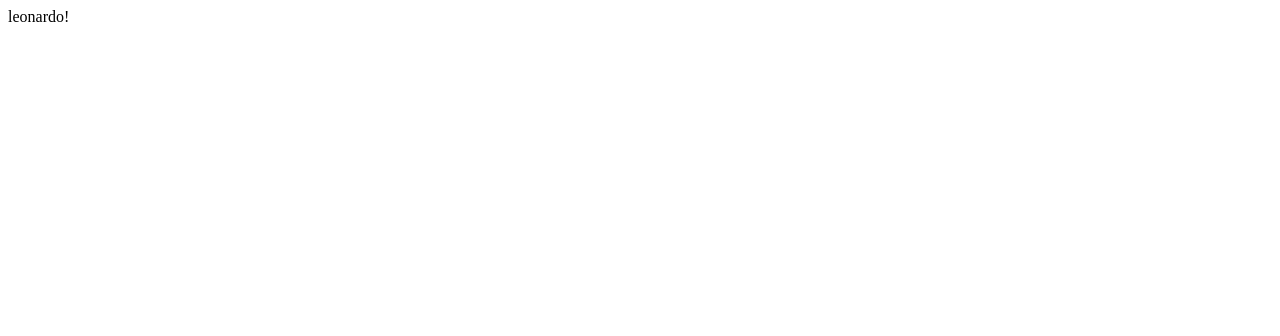
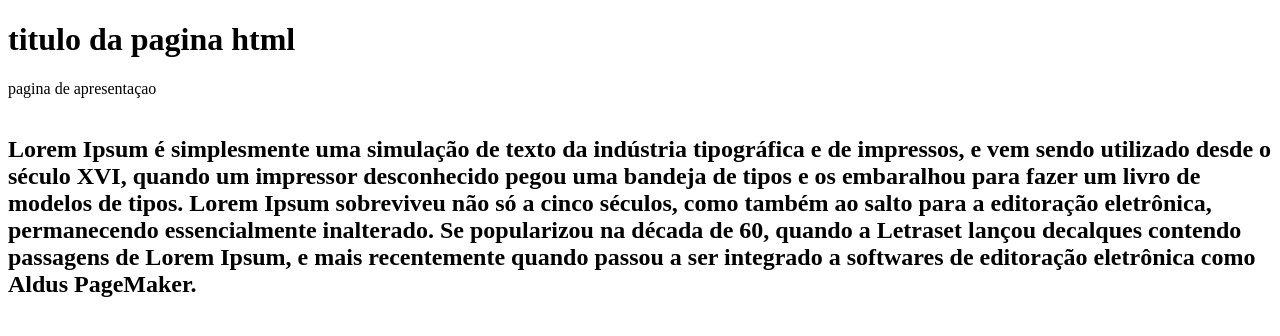
Before and after one commit to Leonardo25dev/html, a plain HTML site: page index.html in a window 1280 px wide. Drawn offline with Linux system fonts and the light colour scheme.

Commit message:
criado o texto

```diff
--- a/index.html
+++ b/index.html
@@ -6,6 +6,10 @@
     <title>Document</title>
 </head>
 <body>
-   leonardo!
+   <h1>titulo da pagina html </h1>
+   pagina de apresentaçao
+   <br>
+   <br>
+   <h2>Lorem Ipsum é simplesmente uma simulação de texto da indústria tipográfica e de impressos, e vem sendo utilizado desde o século XVI, quando um impressor desconhecido pegou uma bandeja de tipos e os embaralhou para fazer um livro de modelos de tipos. Lorem Ipsum sobreviveu não só a cinco séculos, como também ao salto para a editoração eletrônica, permanecendo essencialmente inalterado. Se popularizou na década de 60, quando a Letraset lançou decalques contendo passagens de Lorem Ipsum, e mais recentemente quando passou a ser integrado a softwares de editoração eletrônica como Aldus PageMaker.</h2>
 </body>
 </html>
```
